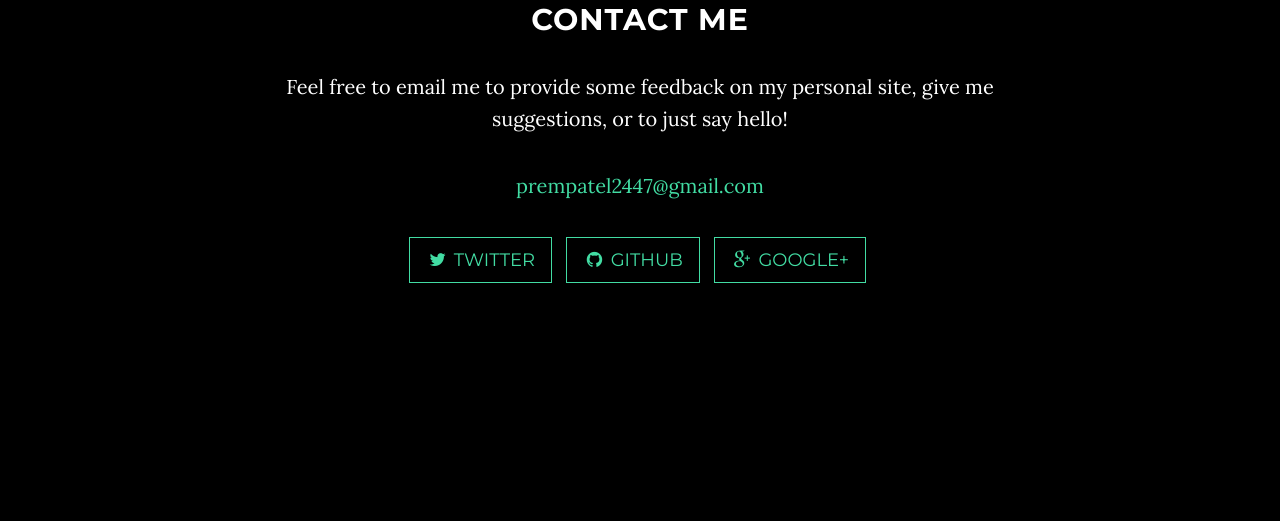
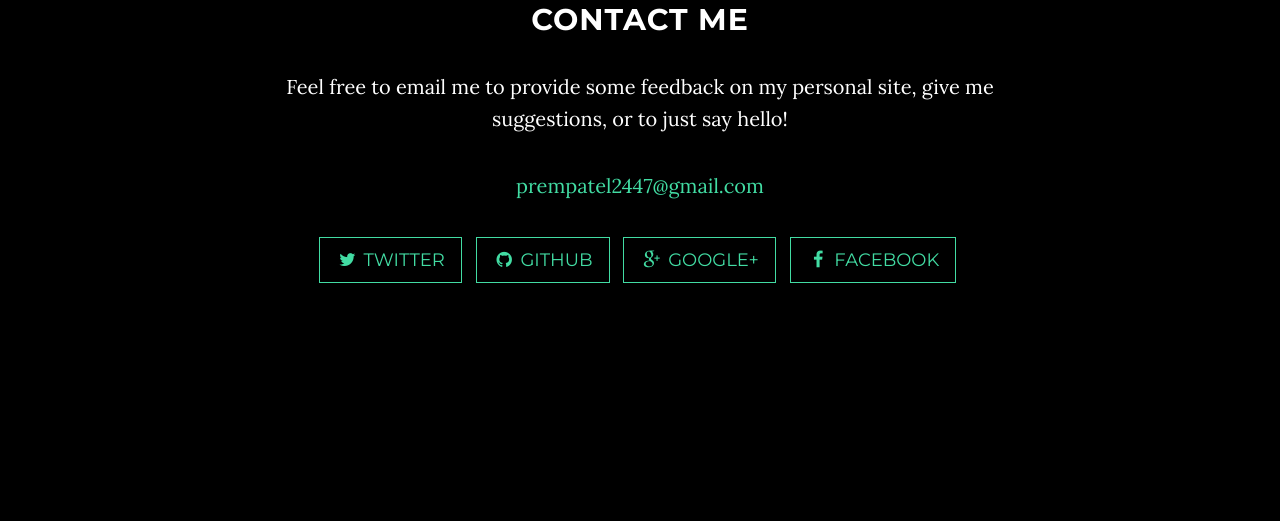
Before and after one commit to prempatel2447/prempatel2447.github.io, a plain HTML site: page index.html in a window 1280 px wide. Shown: the part 1996-2517 px from the top of the page. Drawn offline with Linux system fonts and the light colour scheme; some packages are replaced by stand-ins of ours.

Commit message:
Initial commit final

```diff
--- a/index.html
+++ b/index.html
@@ -131,6 +131,9 @@
                     <li>
                         <a href="https://plus.google.com/u/0/+prempatel2447/about" class="btn btn-default btn-lg"><i class="fa fa-google-plus fa-fw"></i> <span class="network-name">Google+</span></a>
                     </li>
+                    <li>
+                        <a href="https://www.facebook.com/prempatel2447" class="btn btn-default btn-lg"><i class="fa fa-facebook fa-fw"></i> <span class="network-name">Facebook</span></a>
+                    </li>
                 </ul>
             </div>
         </div>
```
